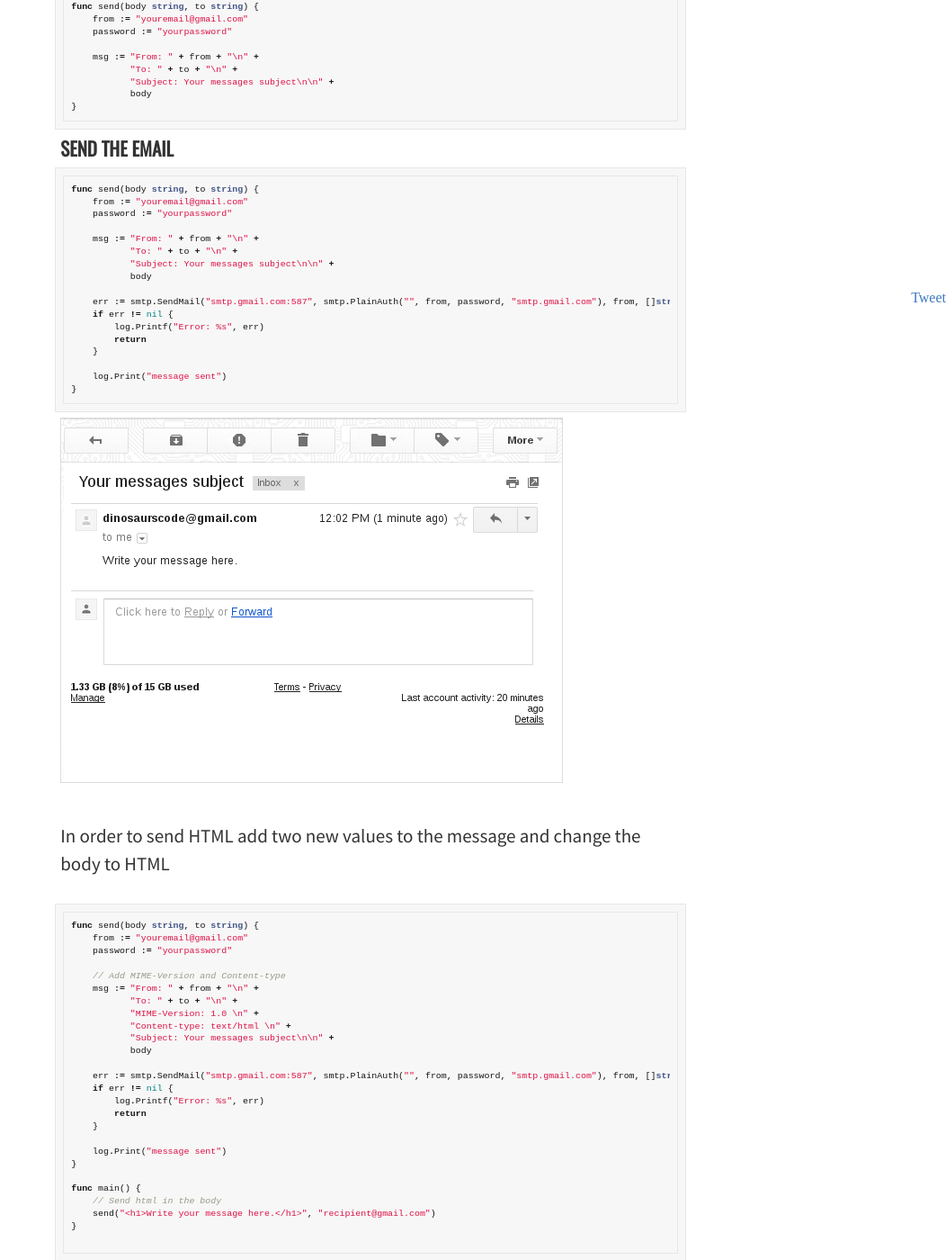
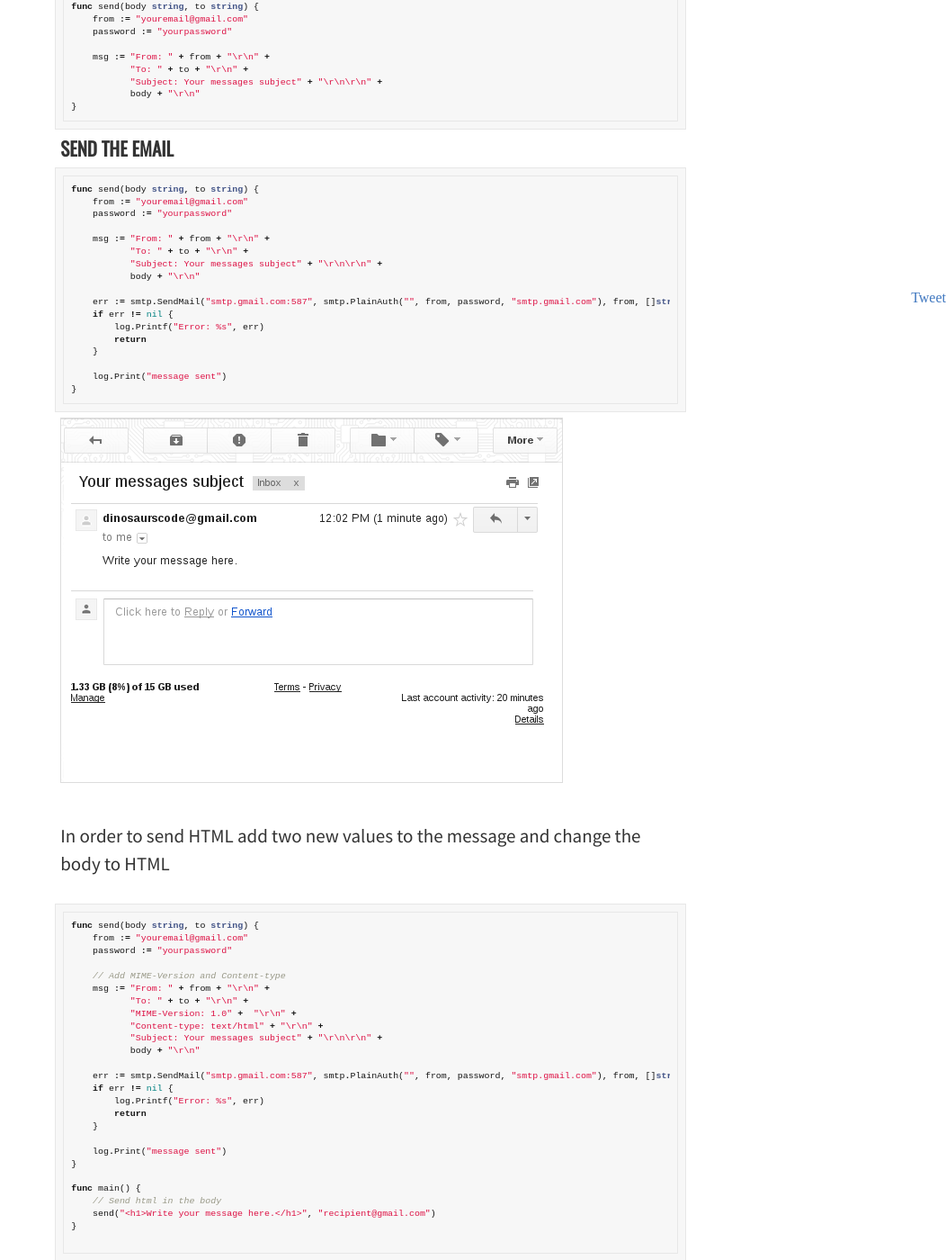
Before and after one commit to xDinomode/Dinosaurscode, a Jekyll site: the page built from _posts/2016-06-21-sending-email-using-golang.md, in a window 1280 px wide and 1400 px high, scrolled down 850 px. Shown: the whole window at 90% size, without its empty margins (228-1280 px from the left). Built offline with Jekyll 4.4.1, drawn with Linux system fonts in a browser that asks for light colours; some web fonts are replaced; comment, search, counter and statistics services are not loaded; some of the changed text lies outside the part shown.

````diff
--- a/_posts/2016-06-21-sending-email-using-golang.md
+++ b/_posts/2016-06-21-sending-email-using-golang.md
@@ -44,10 +44,10 @@ func send(body string, to string) {
     from := "youremail@gmail.com"
     password := "yourpassword"
 
-    msg := "From: " + from + "\n" +
-           "To: " + to + "\n" +
-           "Subject: Your messages subject\n\n" +
-           body
+    msg := "From: " + from + "\r\n" +
+           "To: " + to + "\r\n" +
+           "Subject: Your messages subject" + "\r\n\r\n" +
+           body + "\r\n"
 }
 ```
 
@@ -58,10 +58,10 @@ func send(body string, to string) {
     from := "youremail@gmail.com"
     password := "yourpassword"
 
-    msg := "From: " + from + "\n" +
-           "To: " + to + "\n" +
-           "Subject: Your messages subject\n\n" +
-           body
+    msg := "From: " + from + "\r\n" +
+           "To: " + to + "\r\n" +
+           "Subject: Your messages subject" + "\r\n\r\n" +
+           body + "\r\n"
 
     err := smtp.SendMail("smtp.gmail.com:587", smtp.PlainAuth("", from, password, "smtp.gmail.com"), from, []string{to}, []byte(msg))
     if err != nil {
@@ -83,12 +83,12 @@ func send(body string, to string) {
     password := "yourpassword"
 
     // Add MIME-Version and Content-type
-    msg := "From: " + from + "\n" +
-           "To: " + to + "\n" +
-           "MIME-Version: 1.0 \n" +
-           "Content-type: text/html \n" +
-           "Subject: Your messages subject\n\n" +
-           body
+    msg := "From: " + from + "\r\n" +
+           "To: " + to + "\r\n" +
+           "MIME-Version: 1.0" +  "\r\n" +
+           "Content-type: text/html" + "\r\n" +
+           "Subject: Your messages subject" + "\r\n\r\n" +
+           body + "\r\n"
 
     err := smtp.SendMail("smtp.gmail.com:587", smtp.PlainAuth("", from, password, "smtp.gmail.com"), from, []string{to}, []byte(msg))
     if err != nil {
@@ -162,12 +162,12 @@ func send(body string, to string) {
     password := "yourpassword"
 
     // replace body with buff.String()
-    msg := "From: " + from + "\n" +
-           "To: " + to + "\n" +
-           "MIME-Version: 1.0 \n" +
-           "Content-type: text/html \n" +
-           "Subject: Your messages subject\n\n" +
-           buff.String()
+    msg := "From: " + from + "\r\n" +
+           "To: " + to + "\r\n" +
+           "MIME-Version: 1.0" + "\r\n" +
+           "Content-type: text/html" + "\r\n" +
+           "Subject: Your messages subject" + "\r\n\r\n" +
+           buff.String() + "\r\n"
 
     err := smtp.SendMail("smtp.gmail.com:587", smtp.PlainAuth("", from, password, "smtp.gmail.com"), from, []string{to}, []byte(msg))
     if err != nil {
````
